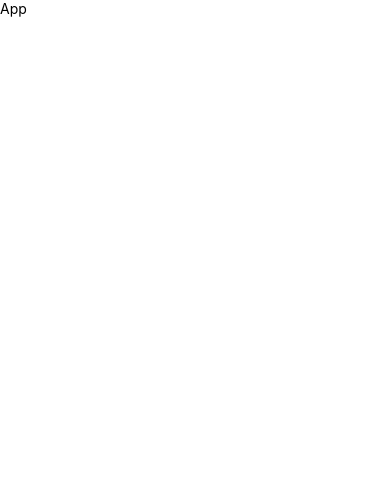
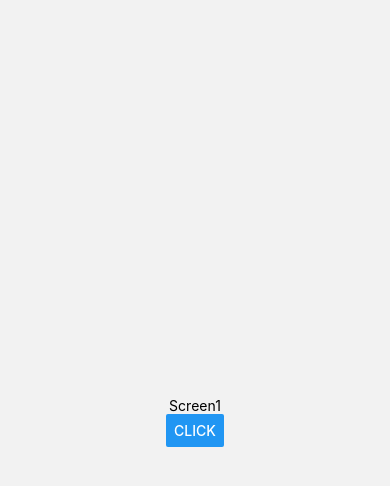
Before and after one commit to navinym10/Viamagus, a React Native app: screen /Screen1 in a window 390 px wide. Shown: the top 486 px of the page. Built offline with nearby package versions, Linux system fonts and the light colour scheme.

Commit message:
navigation setup

```diff
--- a/App.js
+++ b/App.js
@@ -1,12 +1,23 @@
-import { View, Text } from 'react-native'
-import React from 'react'
+import * as React from 'react';
 
-const App = () => {
+// screens
+import Screen1 from './Source/Screens/Screen1';
+import Screen2 from './Source/Screens/Screen2';
+import Screen3 from './Source/Screens/Screen3';
+
+// navigations
+import { NavigationContainer } from '@react-navigation/native';
+import { createNativeStackNavigator } from '@react-navigation/native-stack';
+const Stack = createNativeStackNavigator();
+
+export default function App() {
     return (
-        <View>
-            <Text>App</Text>
-        </View>
-    )
+        <NavigationContainer>
+            <Stack.Navigator screenOptions={{ headerShown: false }}>
+                <Stack.Screen name="Screen1" component={Screen1} options={{ animation: "slide_from_right" }} />
+                <Stack.Screen name="Screen2" component={Screen2} options={{ animation: "slide_from_right" }} />
+                <Stack.Screen name="Screen3" component={Screen3} options={{ animation: "slide_from_right" }} />
+            </Stack.Navigator>
+        </NavigationContainer>
+    );
 }
-
-export default App
--- /dev/null
+++ b/Source/Screens/Screen1.js
@@ -0,0 +1,14 @@
+import { View, Text } from 'react-native'
+import React from 'react'
+import { Button } from 'react-native'
+
+const Screen1 = ({ navigation }) => {
+    return (
+        <View style={{ flex: 1, alignItems: 'center', justifyContent: 'center' }}>
+            <Text>Screen1</Text>
+            <Button title='Click' onPress={() => navigation.navigate('Screen2')} />
+        </View>
+    )
+}
+
+export default Screen1
--- /dev/null
+++ b/Source/Screens/Screen2.js
@@ -0,0 +1,12 @@
+import { View, Text } from 'react-native'
+import React from 'react'
+
+const Screen2 = () => {
+    return (
+        <View>
+            <Text>Screen2</Text>
+        </View>
+    )
+}
+
+export default Screen2
--- /dev/null
+++ b/Source/Screens/Screen3.js
@@ -0,0 +1,12 @@
+import { View, Text } from 'react-native'
+import React from 'react'
+
+const Screen3 = () => {
+    return (
+        <View>
+            <Text>Screen3</Text>
+        </View>
+    )
+}
+
+export default Screen3
--- a/package.json
+++ b/package.json
@@ -10,8 +10,12 @@
     "test": "jest"
   },
   "dependencies": {
+    "@react-navigation/native": "^6.1.8",
+    "@react-navigation/native-stack": "^6.9.14",
     "react": "18.2.0",
-    "react-native": "0.71.0"
+    "react-native": "0.71.0",
+    "react-native-safe-area-context": "^4.7.2",
+    "react-native-screens": "^3.26.0"
   },
   "devDependencies": {
     "@babel/core": "^7.12.9",
```
Also changed, not shown: 2 other files (tests, documents, lock files or other folders).
